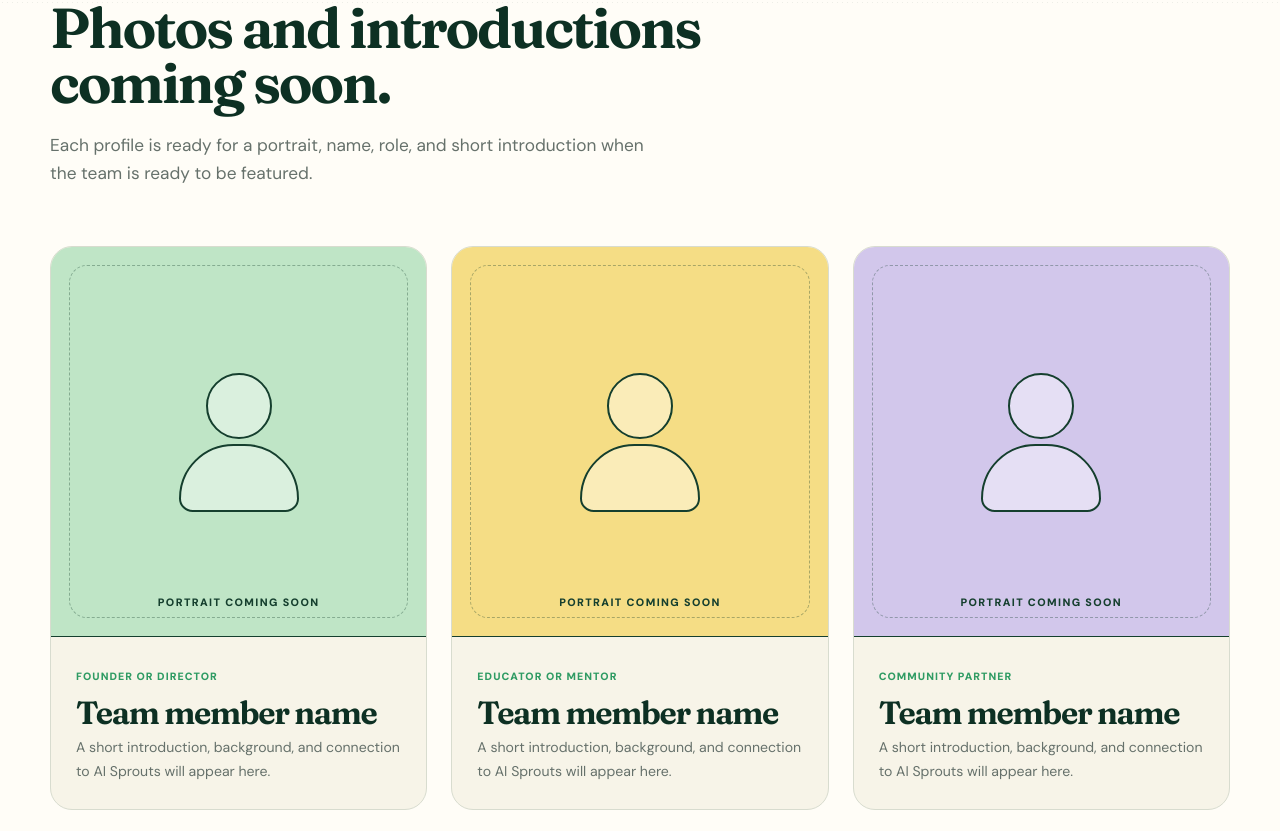
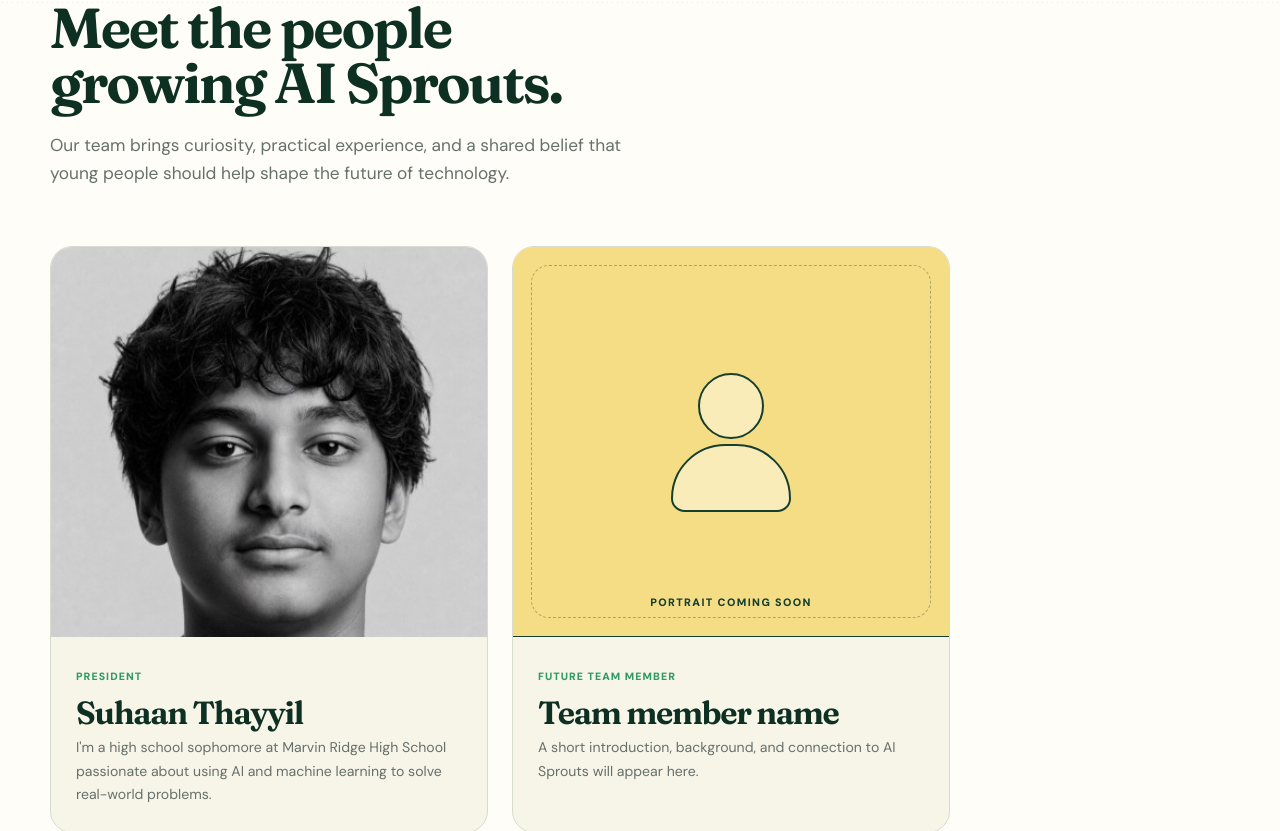
Before and after one commit to suhaanthayyil/ai-sprouts-website, a Next.js app: page /team in a window 1280 px wide. Shown: the part 795-1626 px from the top of the page. Built offline with nearby package versions, Linux system fonts and the light colour scheme.

Commit message:
Add president profile and refine carousel

```diff
--- a/app/globals.css
+++ b/app/globals.css
@@ -431,7 +431,7 @@ h3 { line-height: 1.15; }
 .social-placeholder-grid p { font-size: .75rem; color: var(--muted); }
 
 /* Team, partners, involvement */
-.team-grid { display: grid; grid-template-columns: repeat(3, 1fr); gap: 24px; }
+.team-grid { display: grid; grid-template-columns: repeat(2, minmax(0, 1fr)); gap: 24px; max-width: 900px; }
 .team-card { background: var(--cream); border: 1px solid var(--line); border-radius: 22px; overflow: hidden; padding-bottom: 26px; }
 .team-card .media-frame { min-height: 390px; border-radius: 0; margin-bottom: 25px; }
 .team-card > span, .team-card > h2, .team-card > p, .team-card > blockquote { margin-left: 25px; margin-right: 25px; }
@@ -440,6 +440,7 @@ h3 { line-height: 1.15; }
 .team-card p { color: var(--muted); font-size: .88rem; }
 .team-card blockquote { margin-top: 25px; padding-top: 18px; border-top: 1px solid var(--line); font-family: var(--font-display), serif; color: var(--forest); }
 .team-section { background: var(--paper); }
+.team-photo-real img { object-fit: cover; object-position: center 32%; }
 .team-card-placeholder { position: relative; }
 .team-photo-placeholder { display: grid; place-items: center; border-bottom: 1px solid var(--forest); }
 .team-photo-placeholder::after { content: ""; position: absolute; inset: 18px; border: 1px dashed rgba(21,63,46,.34); border-radius: 18px; }
@@ -686,10 +687,10 @@ h3 { line-height: 1.15; }
 .nav-links > .nav-contact::after { display: none; }
 .simple-home-hero .home-hero-grid { min-height: 690px; }
 .trust-copy { margin: 34px 0 0 !important; color: var(--muted) !important; font-size: .8rem !important; font-weight: 650; }
-.home-carousel { width: 100%; aspect-ratio: 16 / 10; min-height: 0; position: relative; overflow: hidden; isolation: isolate; }
-.home-carousel-track { position: absolute; inset: 0; display: flex; transition: transform .85s cubic-bezier(.7, 0, .2, 1); will-change: transform; }
+.home-carousel { width: 100%; aspect-ratio: 16 / 10; min-height: 0; position: relative; overflow: hidden; isolation: isolate; background: var(--paper); border: 1.5px solid var(--forest); border-radius: 26px; box-shadow: 8px 8px 0 rgba(21,63,46,.14); }
+.home-carousel-track { position: absolute; inset: 10px; display: flex; transition: transform .85s cubic-bezier(.7, 0, .2, 1); will-change: transform; }
 .home-carousel-track.without-transition { transition: none; }
-.home-carousel-slide { position: relative; min-width: 100%; height: 100%; margin: 0; }
+.home-carousel-slide { position: relative; min-width: 100%; height: 100%; margin: 0; overflow: hidden; border-radius: 17px; }
 .home-carousel-slide img { object-fit: cover; object-position: center 38%; }
 .logo-orbit { position: absolute; border: 1px solid rgba(255,255,255,.18); border-radius: 50%; }
 .logo-orbit-one { width: 500px; height: 500px; right: -180px; top: -210px; }
@@ -748,7 +749,9 @@ h3 { line-height: 1.15; }
 @media (max-width: 560px) {
   .brand-image { width: 50px; height: 42px; }
   .brand-name { font-size: 1.2rem; }
-  .home-carousel { min-height: 0; }
+  .home-carousel { min-height: 0; border-radius: 20px; box-shadow: 5px 5px 0 rgba(21,63,46,.14); }
+  .home-carousel-track { inset: 7px; }
+  .home-carousel-slide { border-radius: 13px; }
   .home-pillar-grid { grid-template-columns: 1fr; }
   .home-pillar-grid article { min-height: 220px; }
   .mission-poster { min-height: 420px; padding: 28px; }
--- a/app/team/page.tsx
+++ b/app/team/page.tsx
@@ -1,12 +1,11 @@
 import type { Metadata } from "next";
+import Image from "next/image";
 import { ContactBand, Eyebrow, PageHero } from "@/components/ui";
 
 export const metadata: Metadata = {
   title: "Our Team",
   description: "Meet the people helping young minds grow at AI Sprouts.",
 };
-
-const teamSlots = ["Founder or director", "Educator or mentor", "Community partner"];
 
 export default function TeamPage() {
   return (
@@ -20,23 +19,29 @@ export default function TeamPage() {
         <div className="container">
           <div className="section-heading">
             <Eyebrow>Meet the team</Eyebrow>
-            <h2>Photos and introductions coming soon.</h2>
-            <p>Each profile is ready for a portrait, name, role, and short introduction when the team is ready to be featured.</p>
+            <h2>Meet the people growing AI Sprouts.</h2>
+            <p>Our team brings curiosity, practical experience, and a shared belief that young people should help shape the future of technology.</p>
           </div>
           <div className="team-grid">
-            {teamSlots.map((role, index) => (
-              <article className="team-card team-card-placeholder" key={role}>
-                <figure className={`media-frame team-photo-placeholder tone-${["green", "yellow", "lavender"][index]}`}>
+            <article className="team-card">
+              <figure className="media-frame team-photo-real">
+                <Image src="/suhaan-thayyil.png" alt="Portrait of Suhaan Thayyil" fill priority sizes="(max-width: 820px) calc(100vw - 40px), 50vw" />
+              </figure>
+              <span>President</span>
+              <h2>Suhaan Thayyil</h2>
+              <p>I&apos;m a high school sophomore at Marvin Ridge High School passionate about using AI and machine learning to solve real-world problems.</p>
+            </article>
+            <article className="team-card team-card-placeholder">
+              <figure className="media-frame team-photo-placeholder tone-yellow">
                 <span className="team-photo-icon" aria-hidden="true"><i /><b /></span>
                 <figcaption>Portrait coming soon</figcaption>
               </figure>
-                <span>{role}</span>
+              <span>Future team member</span>
               <h2>Team member name</h2>
               <p>A short introduction, background, and connection to AI Sprouts will appear here.</p>
             </article>
-            ))}
           </div>
-          <p className="placeholder-disclosure">This page is intentionally using placeholders until team photos and biographies are added.</p>
+          <p className="placeholder-disclosure">One additional profile is reserved for a future team member.</p>
         </div>
       </section>
       <ContactBand />
--- a/components/home-carousel.tsx
+++ b/components/home-carousel.tsx
@@ -18,7 +18,7 @@ export function HomeCarousel() {
 
   useEffect(() => {
     if (window.matchMedia("(prefers-reduced-motion: reduce)").matches) return;
-    const timer = window.setInterval(() => setPosition((current) => current + 1), 4000);
+    const timer = window.setInterval(() => setPosition((current) => current + 1), 5000);
     return () => window.clearInterval(timer);
   }, []);
 
```
Also changed, not shown: public/suhaan-thayyil.png (added), 1 other file (tests, documents, lock files or other folders). Lines whose indentation alone changed are shown as unchanged.
